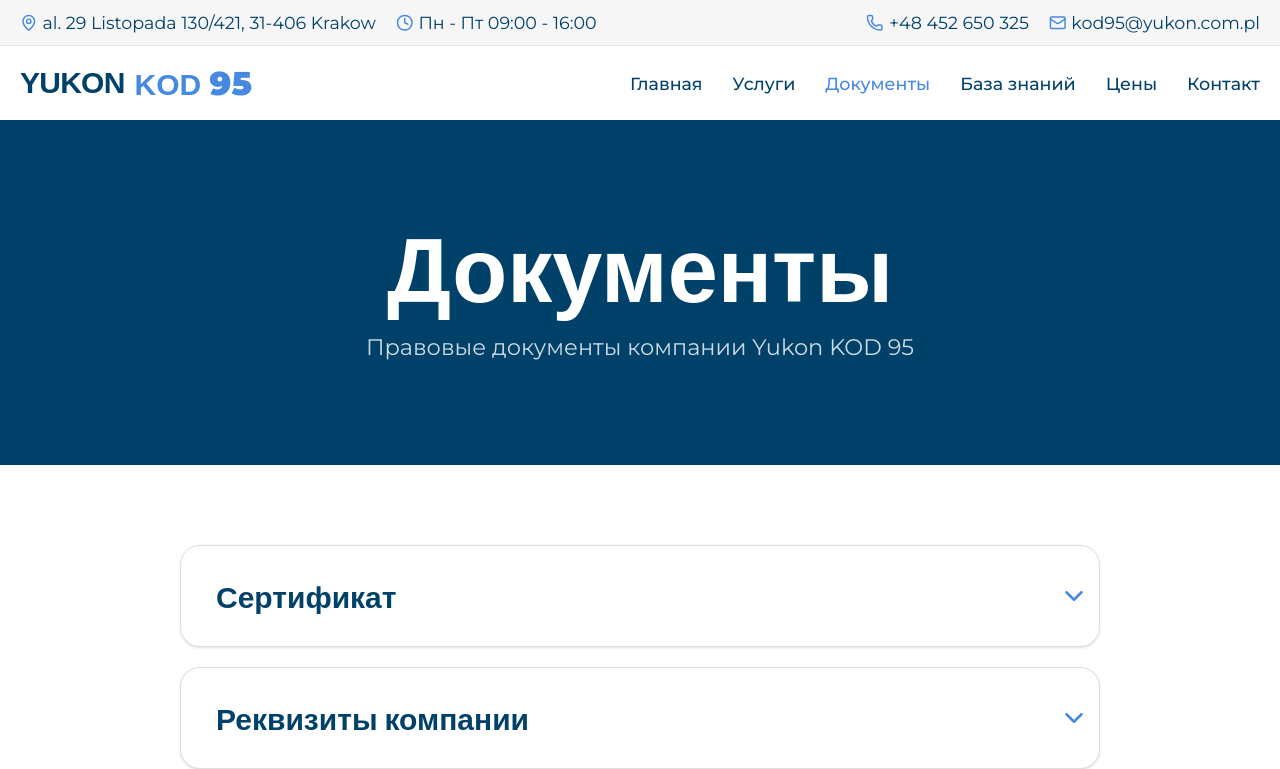
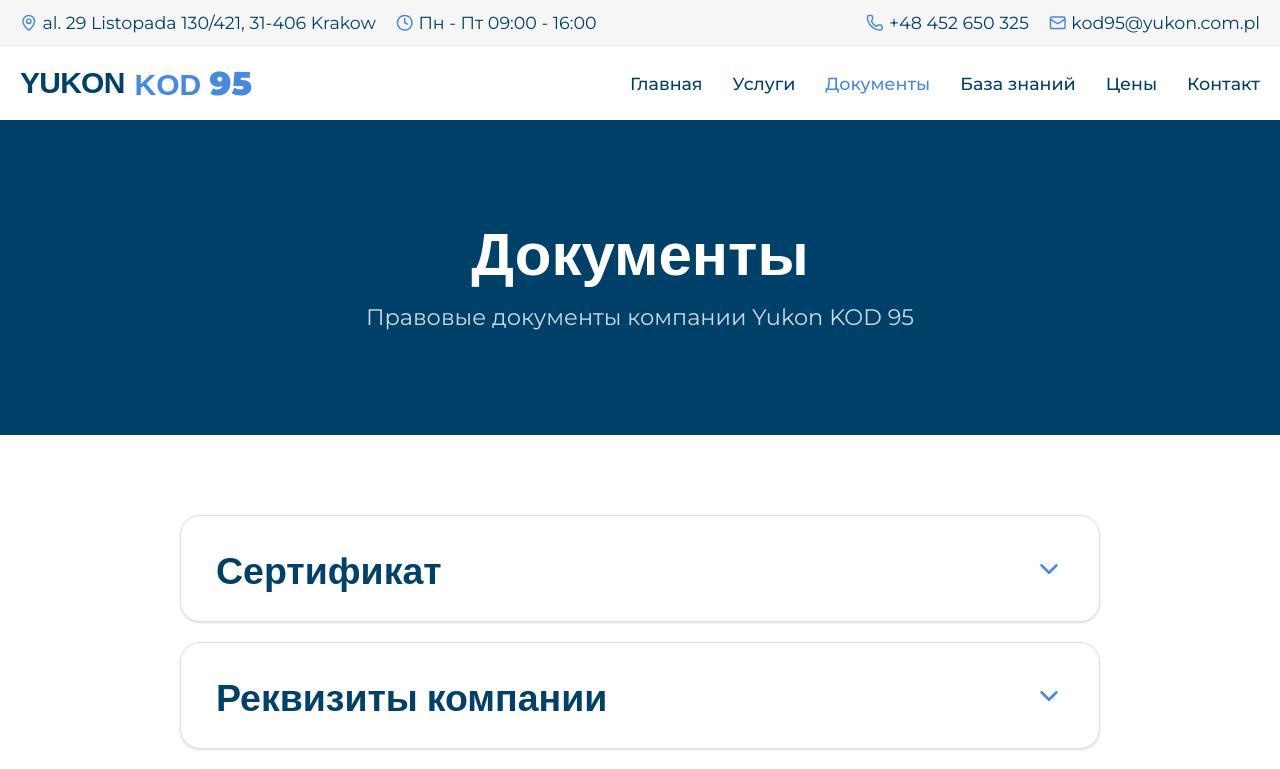
Before and after one commit to lolo60-lgtm/Yukon-vertical, a Next.js app: page /documents in a window 1280 px wide. Shown: the top 769 px of the page. Built offline with nearby package versions, Linux system fonts and the light colour scheme; a web font is replaced by a local one.

Commit message:
Update page.tsx

```diff
--- a/app/documents/page.tsx
+++ b/app/documents/page.tsx
@@ -9,7 +9,7 @@
 function CertificateImage() {
   const [open, setOpen] = useState(false)
   // ⬇️ ЗАМЕНИ НА РЕАЛЬНУЮ ССЫЛКУ НА ФОТО СЕРТИФИКАТА (например с postimg.cc)
-  const src = "https://i.postimg.cc/LX7WY7Cs/6e4aff91-1.png"
+  const src = "/images/certificate.jpg"
 
   return (
     <>
@@ -169,15 +169,8 @@
   }, [])
 
   function toggle(id: string) {
-  const el = document.getElementById(id)
-
+    // Если кликнули на уже открытый — закрываем. Иначе — открываем только его.
     setOpenId((prev) => (prev === id ? null : id))
-
-  // Ждём 520мс — столько длится CSS анимация закрытия (duration-500)
-  // Только после полного завершения анимации скролим к нужной плашке
-  setTimeout(() => {
-    el?.scrollIntoView({ behavior: "smooth", block: "start" })
-  }, 520)
   }
 
   return (
@@ -193,17 +186,13 @@
           >
             <button
               onClick={() => toggle(section.id)}
-  // 1. Добавили relative, убрали justify-between и gap-4
-  className="relative flex w-full items-center px-7 py-6 text-left transition-colors hover:bg-secondary/50"
+              className="flex w-full items-center justify-between gap-4 px-7 py-6 text-left transition-colors hover:bg-secondary/50"
             >
-  {/* Текст остался ровно таким, как был */}
-  <span className="font-serif text-xl font-bold text-foreground sm:text-2xl">
+              <span className="font-serif text-2xl font-bold text-foreground sm:text-3xl">
                 {section.title}
               </span>
-
               <ChevronDown
-    // 2. Жестко прибили стрелку к правому краю (right-4), чтобы она всегда была на одной линии с остальными
-    className={`absolute right-2 top-1/2 -translate-y-1/2 h-6 w-6 text-accent transition-transform duration-300 ${
+                className={`h-6 w-6 shrink-0 text-accent transition-transform duration-300 ${
                   isOpen ? "rotate-180" : ""
                 }`}
               />
@@ -233,7 +222,7 @@
       <main>
         <div className="bg-foreground py-16 md:py-20">
           <div className="mx-auto max-w-7xl px-4 text-center">
-            <h1 className="font-serif text-5xl font-bold text-primary-foreground sm:text-5xl md:text-7xl">
+            <h1 className="font-serif text-4xl font-bold text-primary-foreground md:text-5xl">
               {"Документы"}
             </h1>
             <p className="mx-auto mt-4 max-w-2xl text-lg text-primary-foreground/80">
```
Lines whose indentation alone changed are shown as unchanged.
